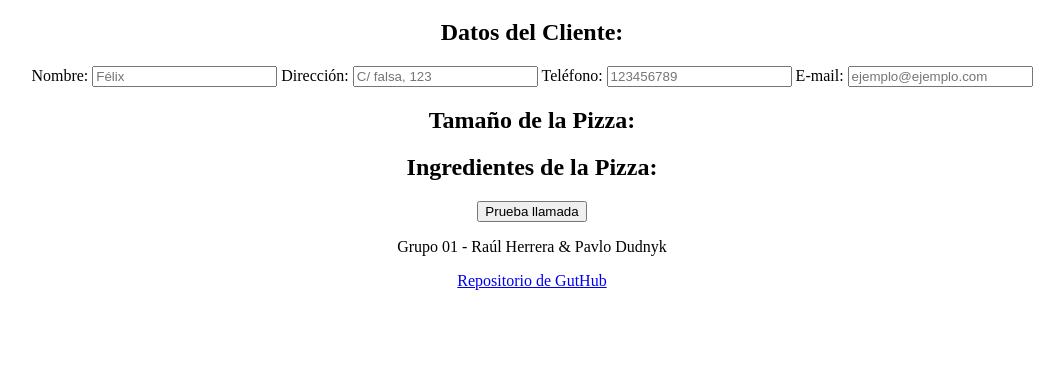
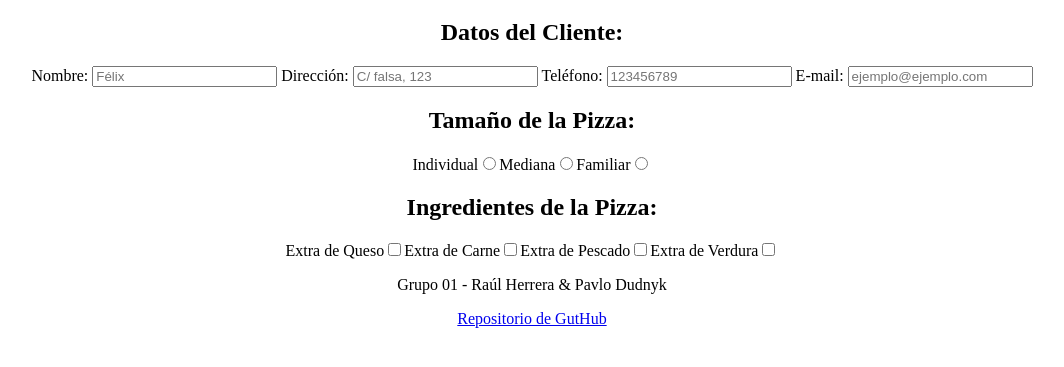
Before and after one commit to PABLOKUMAR1993/DWEC_AE2_AJAX, a plain HTML site: page pavlo/index.html in a window 1280 px wide. Shown: the part 61-428 px from the top of the page, without its empty margins (108-1172 px from the left). Drawn offline with Linux system fonts and the light colour scheme.

Commit message:
Se muestran los datos de AJAX en la página

```diff
--- a/pavlo/data/ingredientes.json
+++ b/pavlo/data/ingredientes.json
@@ -1,8 +1,8 @@
 {
     "INGREDIENTES": [
-        { "nameLabel": "Extra de Queso", "value": "eq", "name": "ingrediente" },
-        { "nameLabel": "Extra de Carne", "value": "ec", "name": "ingrediente" },
-        { "nameLabel": "Extra de Pescado", "value": "ep", "name": "ingrediente" },
-        { "nameLabel": "Extra de Verdura", "value": "ev", "name": "ingrediente" }
+        { "name": "Extra de Queso", "value": "eq" },
+        { "name": "Extra de Carne", "value": "ec" },
+        { "name": "Extra de Pescado", "value": "ep" },
+        { "name": "Extra de Verdura", "value": "ev" }
     ]
 }
--- a/pavlo/index.html
+++ b/pavlo/index.html
@@ -13,7 +13,11 @@
         <h1>Pizzeria Grupo 01</h1>
     </header>
 
+    <!-- Formulario -->
+
     <form>
+
+        <!-- Datos del Cliente -->
 
         <section>
             <h2>Datos del Cliente:</h2>
@@ -36,18 +40,19 @@
             </label>
         </section>
 
-        <section>
+        <!-- Tamaño -->
+
+        <section id="sectionTamanyo">
             <h2>Tamaño de la Pizza:</h2>
         </section>
 
-        <section>
+        <!-- Ingredientes -->
+
+        <section id="sectionIngredientes">
             <h2>Ingredientes de la Pizza:</h2>
         </section>
 
     </form>
-
-    <button id="pruebas" onclick="datosAjax()">Prueba llamada</button>
-    <div id="respuestaPrueba"></div>
 
     <footer>
         <p>Grupo 01 - Raúl Herrera & Pavlo Dudnyk</p>
--- a/pavlo/js/main.js
+++ b/pavlo/js/main.js
@@ -1,10 +1,18 @@
+// Datos de conexión al server.
+
 const URL_SERVER = "http://127.0.0.1:5500/";
 const RECURSO1 = "pavlo/data/tamanyo.json";
 const RECURSO2 = "pavlo/data/ingredientes.json";
 
-// Está función conecta con el server y obtiene l
+// Llamo a la función que trae la información del server, cuando se ha terminado de cargar la página.
+
+window.onload = datosAjax();
+
+// Está función conecta con el server y obtiene la información de dos ficheros .json.
 
 function datosAjax() {
+
+    // Fichero 1:
 
     let xmlHttpTamanyos = new XMLHttpRequest();
 
@@ -13,10 +21,13 @@ function datosAjax() {
     xmlHttpTamanyos.onreadystatechange = function() {
         if (this.readyState == 4) {
             if (this.status == 200) {
+                // Si la conexión es exitosa, le paso a la siguiente función la información obtenida.
                 mostrarTamanyos(this.responseText);
             }
         }
     }
+
+    // Fichero 2:
 
     let xmlHttpIngredientes = new XMLHttpRequest();
 
@@ -25,6 +36,7 @@ function datosAjax() {
     xmlHttpIngredientes.onreadystatechange = function() {
         if (this.readyState == 4) {
             if (this.status == 200) {
+                // Si la conexión es exitosa, le paso a la siguiente función la información obtenida.
                 mostrarIngredientes(this.responseText);
             }
         }
@@ -32,18 +44,60 @@ function datosAjax() {
 
 }
 
+// Esta función crea los elementos en el DOM para mostrar los tamaños de las pizzas.
+
 function mostrarTamanyos(jsonDoc) {
 
     let objeto = JSON.parse(jsonDoc);
-    console.log("TAMAÑOS");
-    console.log(objeto);
+
+    let label = [];
+    let labelTx = [];
+    let input = [];
+
+    for (let i=0; i<objeto.TAMAÑO.length; i++) {
+
+        label[i] = document.createElement("label");
+        labelTx[i] = document.createTextNode(`${objeto.TAMAÑO[i].name}`);
+        input[i] = document.createElement("input");
+
+        sectionTamanyo.appendChild(label[i]);
+
+        label[i].appendChild(labelTx[i]);
+        label[i].appendChild(input[i]);
+
+        input[i].setAttribute("type", "radio");
+        input[i].setAttribute("name", "tamanyo");
+        input[i].value = `${objeto.TAMAÑO[i].value}`;
+
+    }
 
 }
+
+// Esta función crea los elementos en el DOM para mostrar los ingredientes para las pizzas.
 
 function mostrarIngredientes(jsonDoc) {
 
     let objeto = JSON.parse(jsonDoc);
-    console.log("INGREDIENTES");
-    console.log(objeto);
+
+    let label = [];
+    let labelTx = [];
+    let input = [];
+
+    for (let i=0; i<objeto.INGREDIENTES.length; i++) {
+
+        label[i] = document.createElement("label");
+        labelTx[i] = document.createTextNode(`${objeto.INGREDIENTES[i].name}`);
+        input[i] = document.createElement("input");
+
+        sectionIngredientes.appendChild(label[i]);
+
+        label[i].appendChild(labelTx[i]);
+        label[i].appendChild(input[i]);
+
+        input[i].setAttribute("type", "checkbox");
+        input[i].setAttribute("name", "ingrediente");
+        input[i].value = `${objeto.INGREDIENTES[i].value}`;
+
+    }
 
 }
```
